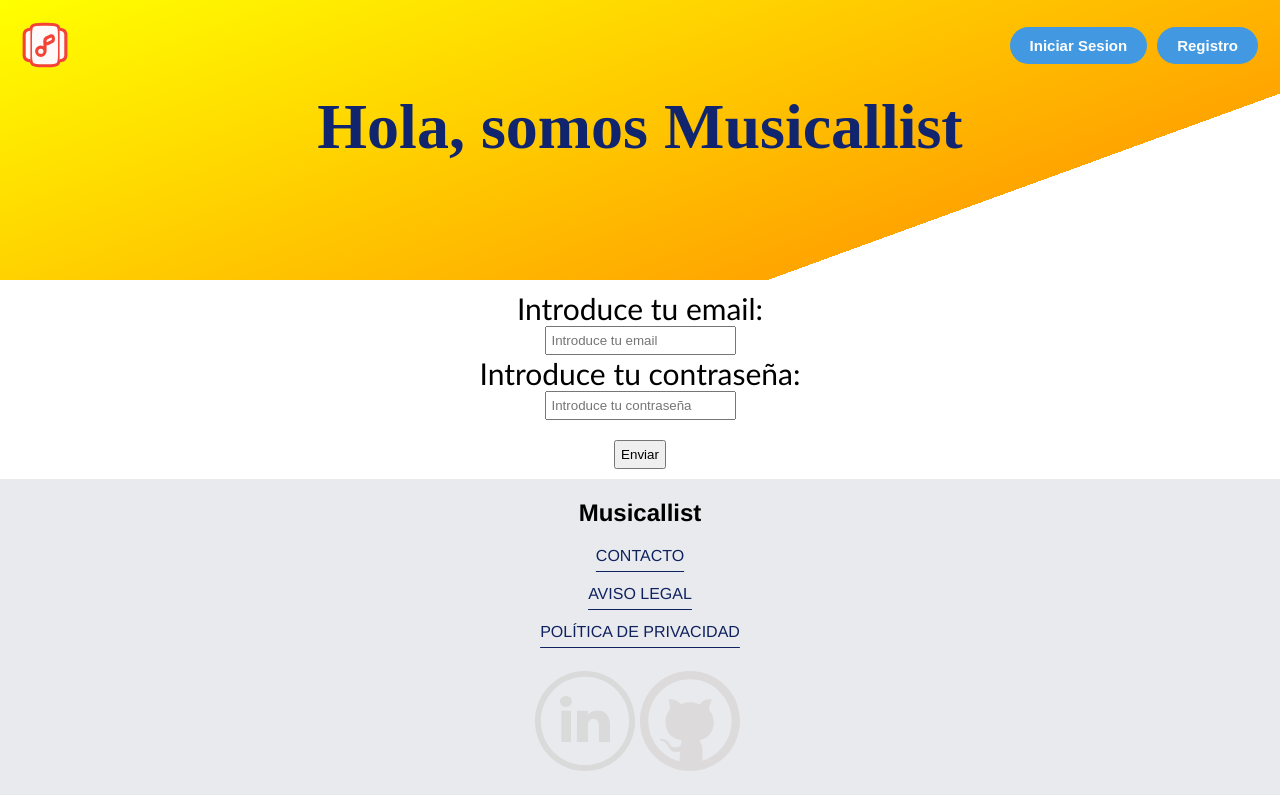
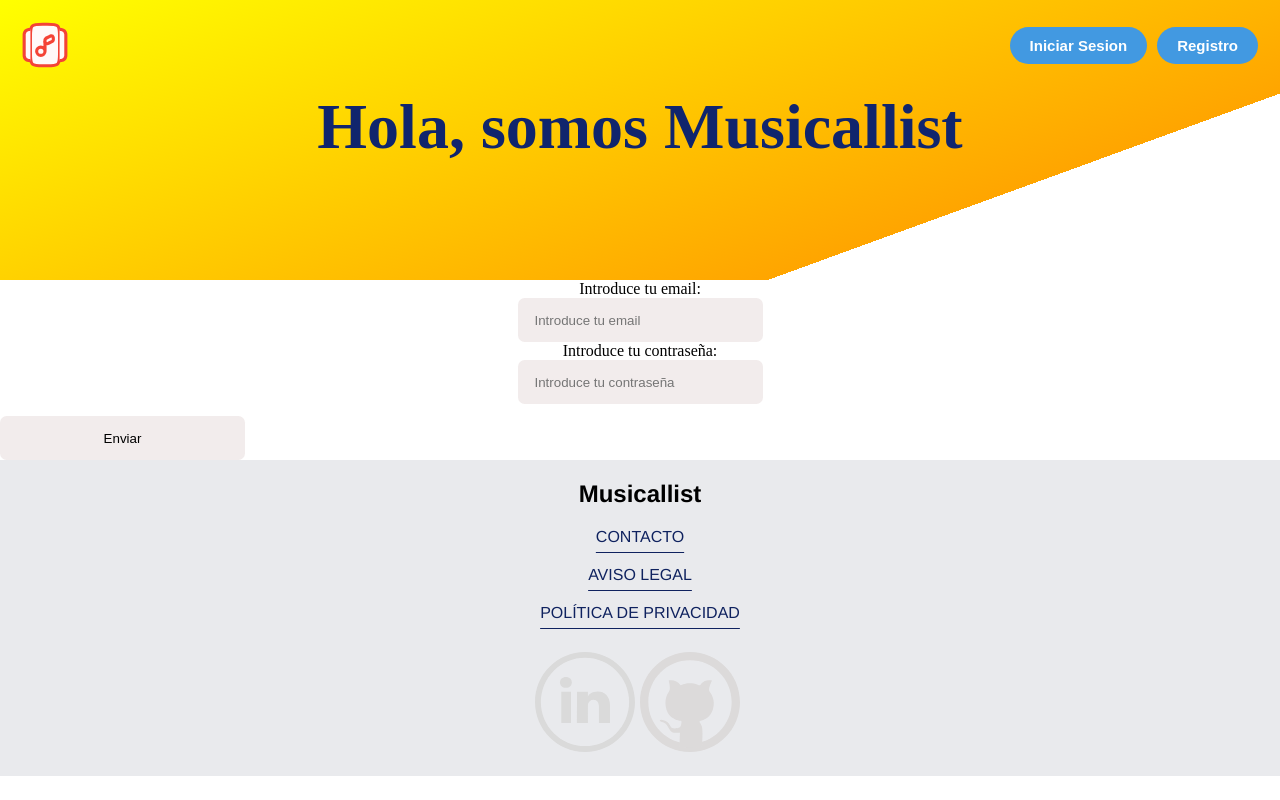
Before and after one commit to Mikelangel10/musicallist-frontend, an Angular app: page /login in a window 1280 px wide. Built offline with nearby package versions, Linux system fonts and the light colour scheme.

Commit message:
U - Update the CSS for the new login lorm

```diff
--- a/src/app/pages/login/login.component.css
+++ b/src/app/pages/login/login.component.css
@@ -1,18 +1,55 @@
-.button {
-  padding: 10px;
-  text-align: center;
+h2 {
+  padding: 0.5em;
+  font-family: "Franklin Gothic Medium", "Arial Narrow", Arial, sans-serif;
+  margin-left: 1%;
 }
 
 form {
   text-align: center;
-  padding: 10px;
+  padding-bottom: 12px;
 }
 
-form p {
-  font-size: 30px;
-  font-family: "Gill Sans", "Gill Sans MT", Calibri, "Trebuchet MS", sans-serif;
+.texto {
+  padding-bottom: 17px;
+  font-size: 13px;
+  color: #bac2db;
+  text-align: justify;
+  width: 22%;
+  margin: auto;
+  margin-left: 41%;
 }
 
 input {
+  border-radius: 0.5em;
+  height: 44px;
+  width: 245px;
+  background-color: #f2ecec;
   padding: 5px;
+  border: none;
 }
+
+.email {
+  padding-bottom: 15px;
+}
+
+.password {
+  padding-bottom: 45px;
+}
+
+button {
+  font-size: 19px;
+  font-family: "Franklin Gothic Medium", "Arial Narrow", Arial, sans-serif;
+  background-color: #4299e1;
+  color: white;
+  padding: 14.5px;
+  border-radius: 0.5em;
+  border: none;
+  margin-left: 53.5%;
+  width: 115px;
+  margin-bottom: 30px;
+  height: 48px;
+}
+
+::placeholder {
+  padding-left: 12px;
+}
```
